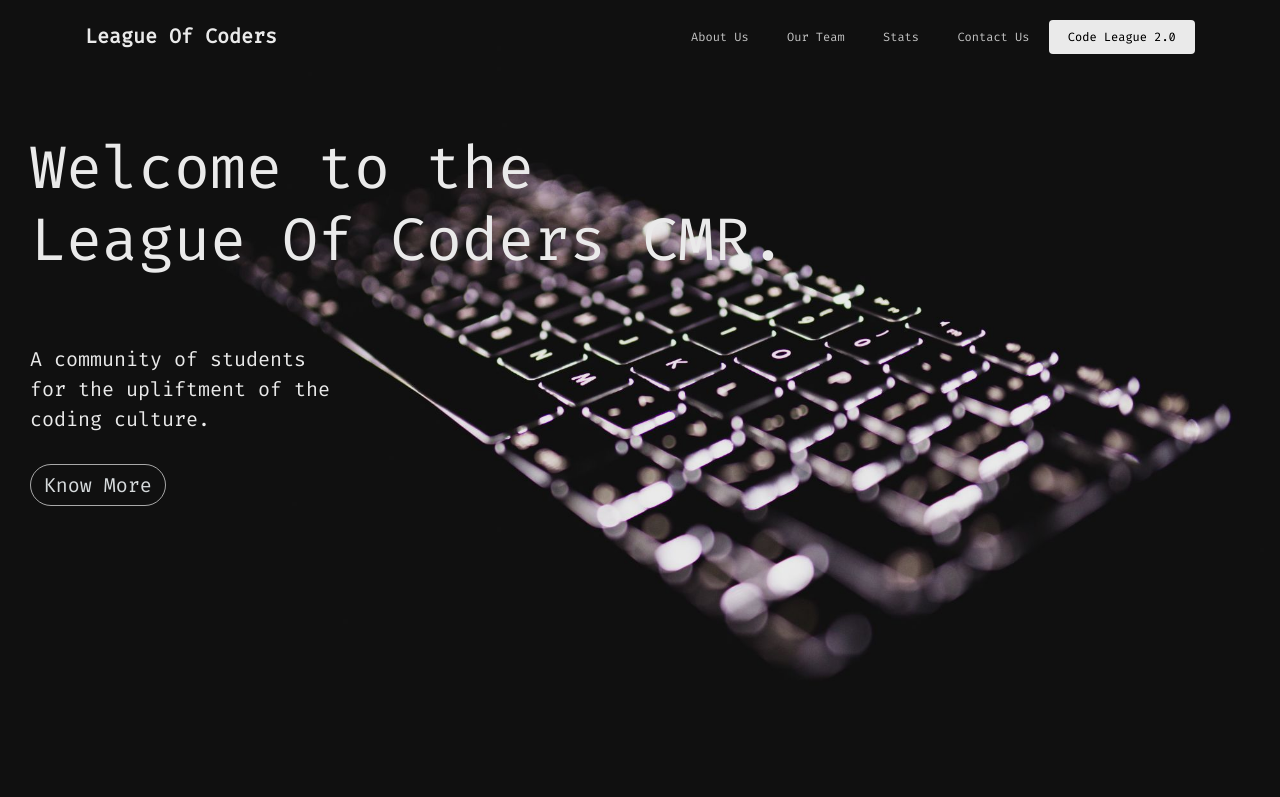
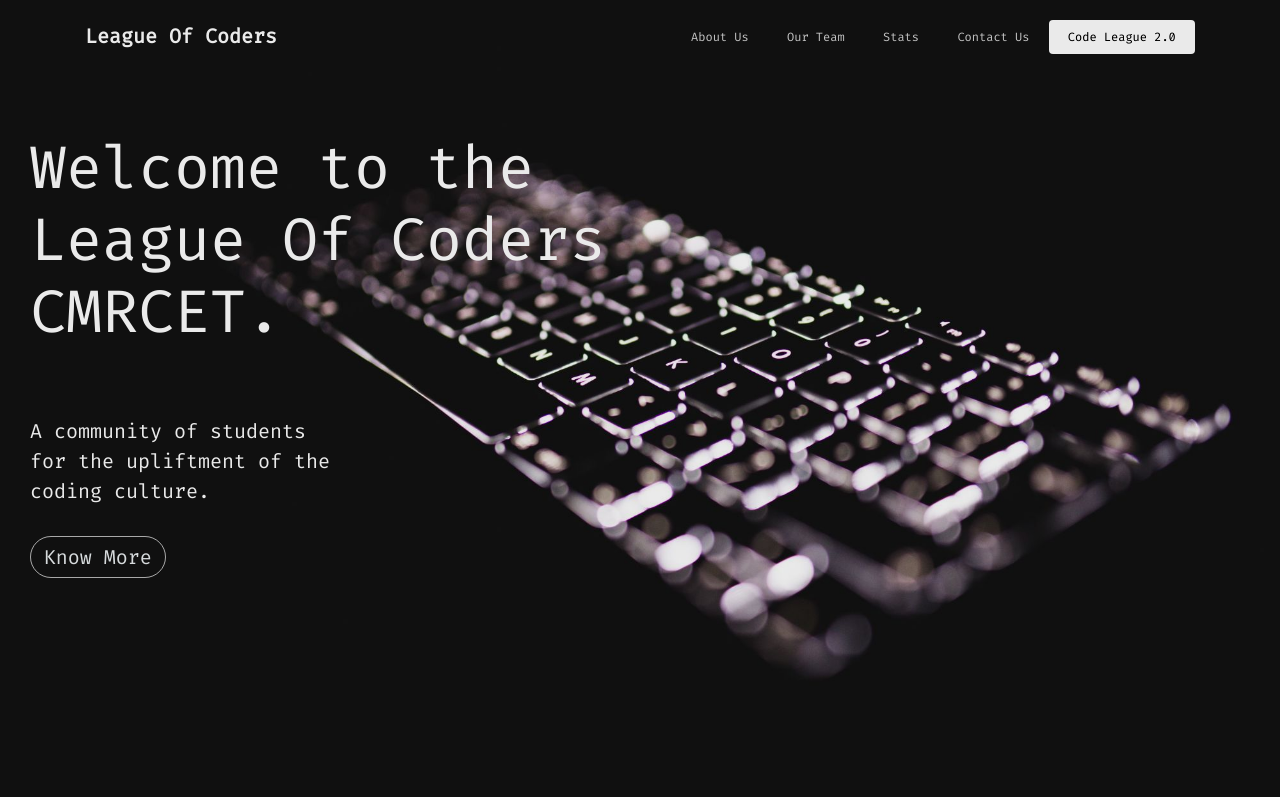
Before and after one commit to ubesh19-5N9/loc-web-dummy, a plain HTML site: page index.html in a window 1280 px wide. Shown: the top 797 px of the page. Drawn offline with nearby package versions, Linux system fonts and the light colour scheme.

Commit message:
changed 120

```diff
--- a/index.html
+++ b/index.html
@@ -117,7 +117,7 @@
             <div class="row" style="height: 550px;margin-right: 0px;margin-left: 0px;">
                 <!-- Start: Text -->
                 <div class="col-12 col-lg-6 col-xl-9 offset-xl-5" style="margin-left: 0px;">
-                    <h2 style="font-size: 60px;">Welcome to the<br>League Of Coders CMR.</h2>
+                    <h2 style="font-size: 60px;">Welcome to the<br>League Of Coders CMRCET.</h2>
                     <p class="shadow-none" style="background-color: rgba(255,255,255,0);color: #ffffff;filter: brightness(190%) contrast(200%) grayscale(83%) hue-rotate(0deg) saturate(200%);"><br></p>
                     <p class="text-left shadow-none" style="background-color: rgba(255,255,255,0);color: #ffffff;filter: brightness(190%) contrast(200%) grayscale(83%) hue-rotate(0deg) saturate(200%);width: 300px;">A community of students for the upliftment of the coding culture.</p>
                     <a href="#about"><button class="btn btn-light btn-lg action-button" type="button">Know More</button></a></div>
```
